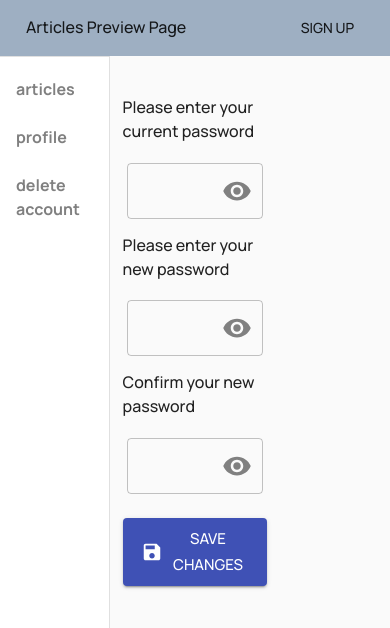
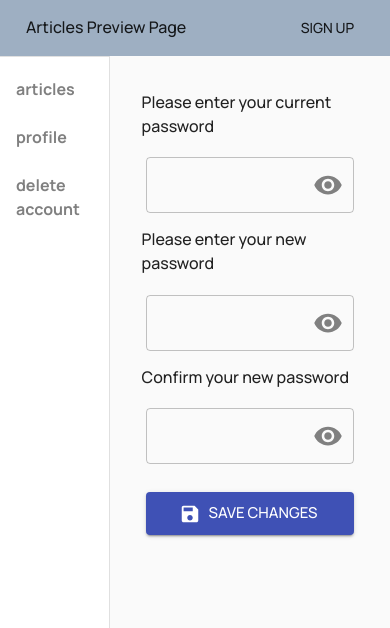
Before and after one commit to sbAsma/article-preview-drf-react, a React (Create React App) app: page /admin/change_password in a window 390 px wide. Shown: the top 628 px of the page. Built offline with nearby package versions, Linux system fonts and the light colour scheme.

Commit message:
responsive layout + some additional styling

```diff
--- a/src/components/admin/adminProfile.js
+++ b/src/components/admin/adminProfile.js
@@ -21,6 +21,7 @@ import CustomDrawer from '../customDrawer';
 const useStyles = makeStyles((theme) => ({
     root: {
         display: "flex",
+        minWidth: "280px",
     },
     // necessary for content to be below app bar
     toolbar: theme.mixins.toolbar,
@@ -62,10 +63,13 @@ const useStyles = makeStyles((theme) => ({
         backgroundColor: "gray",
         borderRadius: "30px",
     },
-    imageIcon: {
+    imageIconButton: {
         color: "white",
         width: "100%",
         height: "100%",
+    },
+    imageIcon: {
+        fontSize: 22,
     },
     textFields: {
         display: "flex",
@@ -74,8 +78,45 @@ const useStyles = makeStyles((theme) => ({
         width: "100%",
         alignContent: "space-between",
     },
-    button: {
+    saveButton: {
         marginTop: '15px',
+    },
+    [theme.breakpoints.down('sm')]: {
+        form: {
+            width: "90%",
+        },
+    },
+    [theme.breakpoints.down('xs')]: {
+        saveButton:{
+            width: "100%",
+        },
+    },
+    ['@media (max-width:324px)']:{
+        form: {
+            width: "100%",
+        },
+        avatarContainer: {
+            width: "80px",
+            height: "80px",
+        },
+        divAvatar: {
+            width: "80px" ,
+            height: "80px" ,
+        },
+        imageIconContainer: {
+            position: "absolute",
+            right: 0,
+            width: "24px",
+            height: "24px",
+            backgroundColor: "gray",
+            borderRadius: "12px",
+        },
+        imageIcon: {
+            fontSize: 13,
+        },
+        saveButtonText:{
+            display: "none",
+        },
     },
 }));
 
@@ -186,10 +227,10 @@ export default function AdminProfile(){
                                             >
                                                 <IconButton
                                                     color="default"
-                                                    className={classes.imageIcon}
+                                                    className={classes.imageIconButton}
                                                     onClick={onImageUpload}
                                                 >
-                                                    <PhotoCameraIcon style={{ fontSize: 22 }}/>
+                                                    <PhotoCameraIcon className={classes.imageIcon}/>
                                                 </IconButton>
                                             </div>
                                         )}
@@ -204,6 +245,7 @@ export default function AdminProfile(){
                                 fontWeight="fontWeightBold"
                                 style={{
                                     margin: 'auto',
+                                    textAlign: 'center',
                                 }}
                             >
                                 <Box fontWeight="fontWeightBold">
@@ -245,6 +287,7 @@ export default function AdminProfile(){
                                 fontWeight="fontWeightBold"
                                 style={{
                                     margin: 'auto',
+                                    textAlign: 'center',
                                 }}
                             >
                                 <Box fontWeight="fontWeightBold">
@@ -265,16 +308,16 @@ export default function AdminProfile(){
                                 onChange={handleChange}
                             />
                         </Grid>
-                        <Grid container justifyContent="flex-end">
+                        <Grid item container xs={12} justifyContent="flex-end">
                             <Button
                                 variant="contained"
                                 color="primary"
                                 size="large"
-                                className={classes.button}
+                                className={classes.saveButton}
                                 onClick={handleSubmit}
                                 startIcon={<SaveIcon />}
                             >
-                                Save changes
+                                <span className={classes.saveButtonText}>Save changes</span>
                             </Button>
                         </Grid>
                     </Grid>
--- a/src/components/auth/changePassword.js
+++ b/src/components/auth/changePassword.js
@@ -20,6 +20,10 @@ import CustomDrawer from '../customDrawer';
 
 
 const useStyles = makeStyles((theme) => ({
+    root: {
+        display: "flex",
+        minWidth: "280px",
+    },
     // necessary for content to be below app bar
     toolbar: theme.mixins.toolbar,
     content: {
@@ -57,6 +61,37 @@ const useStyles = makeStyles((theme) => ({
         border: "1px solid red",
 		color: "red",
 	},
+    typography:{
+        marginTop: "10px",
+    },
+    saveButton:{
+        marginTop: "20px"
+    },
+    [theme.breakpoints.down('sm')]: {
+        form: {
+            width: "90%",
+            // margin: "auto",
+        },
+        messageBox: {
+            width: "auto",
+        },
+    },
+    [theme.breakpoints.down('xs')]: {
+        saveButton:{
+            width: "100%",
+        },
+    },
+    ['@media (max-width:324px)']: {
+        form: {
+            width: "100%",
+        },
+        typography:{
+            textAlign: "center",
+        },
+        saveButtonText:{
+            display: "none",
+        },
+    },
 }))
 
 const drawerItems = [
@@ -220,7 +255,8 @@ export default function ChangePassword() {
                         <Typography
                             variant="body1"
                             gutterBottom
-                            style={{marginTop: "10px"}}
+                            className={classes.typography}
+                            // style={{marginTop: "10px"}}
                         >
                             Please enter your current password
                         </Typography>
@@ -261,7 +297,8 @@ export default function ChangePassword() {
                         <Typography
                             variant="body1"
                             gutterBottom
-                            style={{marginTop: "10px"}}
+                            className={classes.typography}
+                            // style={{marginTop: "10px"}}
                         >
                             Please enter your new password
                         </Typography>
@@ -302,7 +339,8 @@ export default function ChangePassword() {
                         <Typography
                             variant="body1"
                             gutterBottom
-                            style={{marginTop: "10px"}}
+                            className={classes.typography}
+                            // style={{marginTop: "10px"}}
                         >
                             Confirm your new password
                         </Typography>
@@ -340,16 +378,16 @@ export default function ChangePassword() {
 
                         </div>
                         </Grid>
-                        <Grid container justifyContent="flex-end">
+                        <Grid item container xs={12} justifyContent="flex-end">
                             <Button
                                 variant="contained"
                                 color="primary"
                                 size="large"
-                                style={{marginTop: "20px"}}
+                                className={classes.saveButton}
                                 onClick={handleSubmit}
                                 startIcon={<SaveIcon />}
                             >
-                                Save changes
+                                <span className={classes.saveButtonText}>Save changes</span>
                             </Button>
                         </Grid>
                     </Grid>
--- a/src/components/auth/login.js
+++ b/src/components/auth/login.js
@@ -19,6 +19,7 @@ import axiosInstance from "../../axios";
 const useStyles = makeStyles((theme) => ({
     paper: {
         marginTop: theme.spacing(8),
+		marginBottom: theme.spacing(8),
         display: "flex",
         flexDirection: "column",
         alignItems: "center",
--- a/src/components/auth/passwordReset.js
+++ b/src/components/auth/passwordReset.js
@@ -17,6 +17,7 @@ const useStyles = makeStyles((theme) => ({
     },
     toolbar: theme.mixins.toolbar,
     content: {
+        flexGrow: 1,
         margin: "10% auto auto auto",
         width: "70%",
     },
@@ -34,6 +35,14 @@ const useStyles = makeStyles((theme) => ({
         textTransform: "lowercase",
         width: "100%",
     },
+    [theme.breakpoints.down('sm')]: {
+        container: {
+            width: "100%",
+            marginTop: "30px",
+            marginBottom: "30px",
+        },
+    },
+
 }))
 
 export default function PasswordReset() {
```
